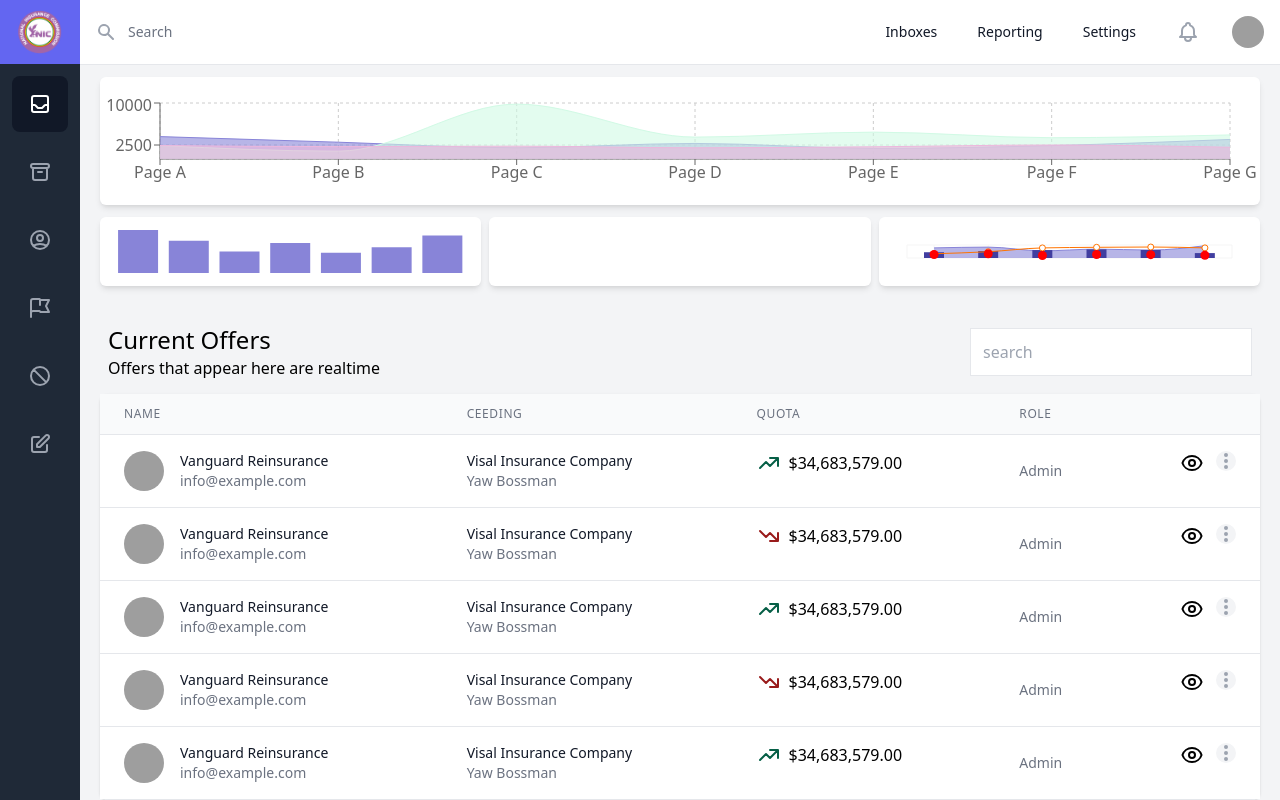
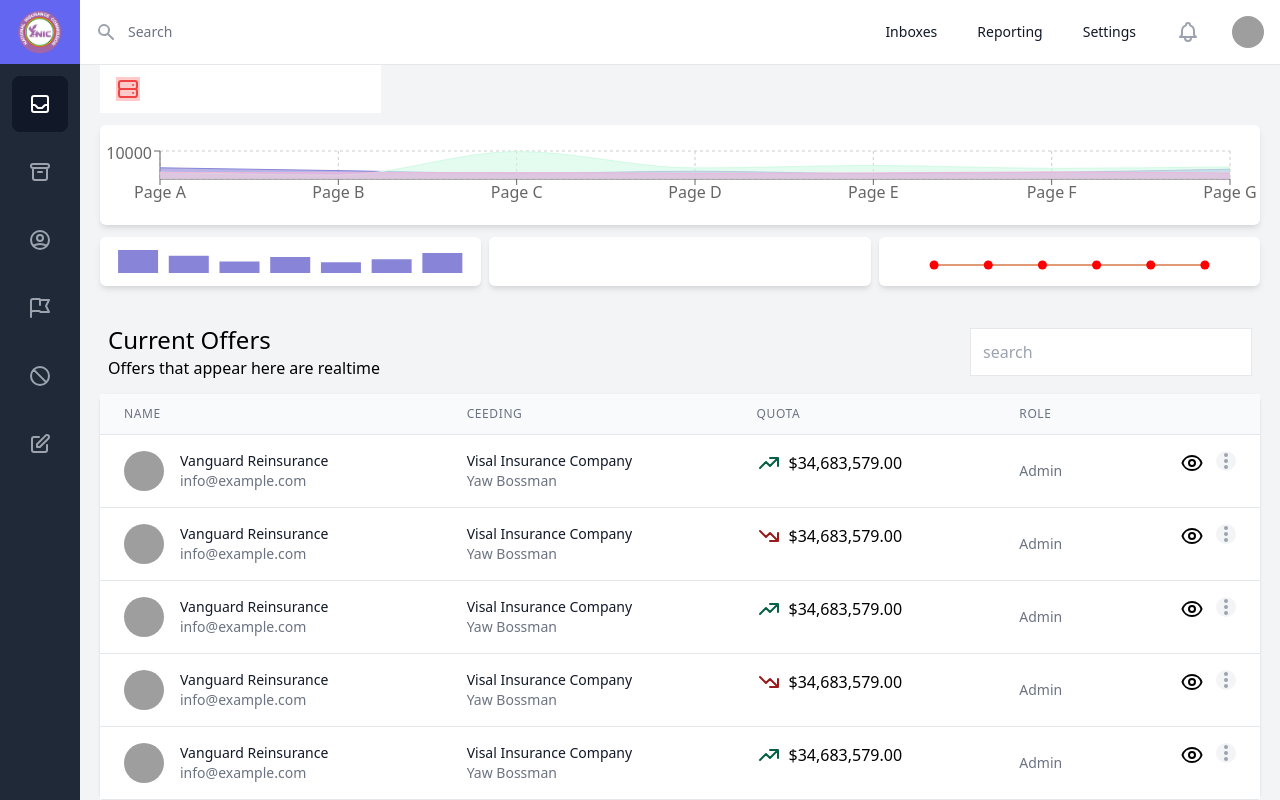
Before and after one commit to Khoby-790/template-nic, a React (Create React App) app: page / in a window 1280 px wide. Built offline with nearby package versions, Linux system fonts and the light colour scheme; grey boxes are pictures that could not be loaded.

Commit message:
--- Auto-Git Commit ---

```diff
--- a/src/pages/Dashboard/Dashboard.tsx
+++ b/src/pages/Dashboard/Dashboard.tsx
@@ -2,6 +2,7 @@
 import React, { Fragment } from 'react';
 import { AreaChart, Area, XAxis, YAxis, CartesianGrid, Tooltip, ResponsiveContainer } from 'recharts';
 import OffersListing from './components/OffersListing';
+import Stats from './components/Stats';
 import SubGraphsBarchart from './components/SubGraphsBarchart';
 import SubGraphsMixedChart from './components/SubGraphsMixedChart';
 import SubGraphsPieChart from './components/SubGraphsPieChart';
@@ -60,6 +61,7 @@ const data = [
 const Dashboard = (props: Props) => {
     return (
         <Fragment>
+            <Stats />
             <div className="h-96 max-h-96 bg-white mx-5 my-3 py-4 shadow-md rounded-md">
                 <ResponsiveContainer width="100%" height="100%">
                     <AreaChart
--- a/src/pages/Dashboard/components/Stats.tsx
+++ b/src/pages/Dashboard/components/Stats.tsx
@@ -6,8 +6,8 @@ interface Props {
 
 const Stats = (props: Props) => {
     return (
-        <div className="grid grid-cols-4 gap-3">
-            <div className="bg-white flex items-center flex-row py-3">
+        <div className="grid mx-5 grid-cols-4 gap-3">
+            <div className="bg-white px-4 flex items-center flex-row py-3">
                 <div className="bg-red-200">
                     <svg className="text-red-500 h-6 w-6" xmlns="http://www.w3.org/2000/svg" fill="none" viewBox="0 0 24 24" stroke="currentColor">
                         <path strokeLinecap="round" strokeLinejoin="round" strokeWidth={2} d="M5 12h14M5 12a2 2 0 01-2-2V6a2 2 0 012-2h14a2 2 0 012 2v4a2 2 0 01-2 2M5 12a2 2 0 00-2 2v4a2 2 0 002 2h14a2 2 0 002-2v-4a2 2 0 00-2-2m-2-4h.01M17 16h.01" />
```
